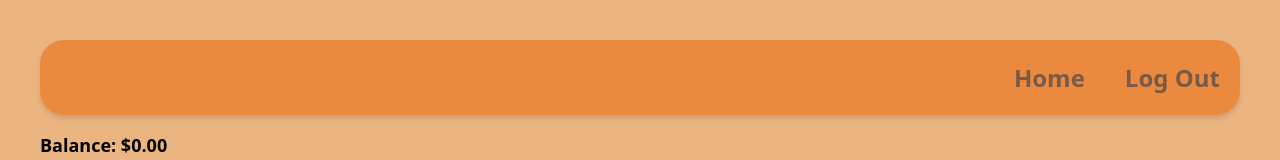
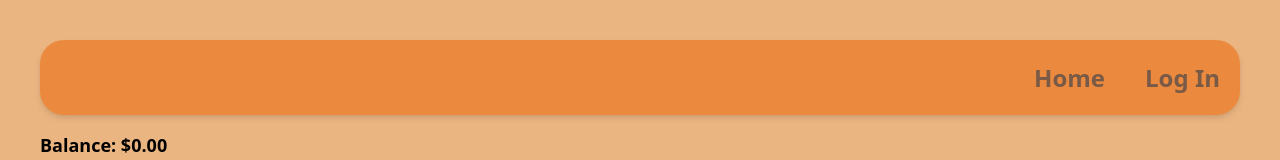
Before and after one commit to AlinaChumachenko/registration_form-frontend, a Next.js app: page /main in a window 1280 px wide. Shown: the top 160 px of the page. Built offline with nearby package versions, Linux system fonts and the light colour scheme.

Commit message:
UserContext client data is not displayed in the header

```diff
--- a/src/components/Header.js
+++ b/src/components/Header.js
@@ -1,5 +1,8 @@
 import Link from "next/link";
+import { useUser } from '../context/UserContext';
 const Header = () => {
+  const { user } = useUser();
+
     return (
     <header className="w-full bg-secondBody drop-shadow-md rounded-3xl">
       <div className="flex h-[75px] rounded-lg items-center justify-end p-5">
@@ -7,7 +10,14 @@ const Header = () => {
 
         <Link className='text-textColor text-2xl font-semibold leading-22'href="/">Home</Link>
 
-        <Link className='text-textColor text-2xl font-semibold leading-22'href="/login">Log Out</Link>
+        {user ? (
+            <>
+              <span className='text-textColor text-xl font-semibold leading-22'>Привет, {user.name}</span>
+              <Link className='text-textColor text-2xl font-semibold leading-22' href="/logout">Log Out</Link>
+            </>
+          ) : (
+            <Link className='text-textColor text-2xl font-semibold leading-22' href="/login">Log In</Link>
+          )}
 
         </ul>
       </div>
--- a/src/components/LoginForm.js
+++ b/src/components/LoginForm.js
@@ -3,29 +3,32 @@ import axios from 'axios';
 import Link from 'next/link';
 import { useRouter } from 'next/router';
 import Image from "next/image";
-
+import { useUser } from '../context/UserContext';
 import IconEye from "../../public/svg/eye.svg";
 import IconEyeOff from "../../public/svg/eye-off.svg";
-import { registerSchema, validateForm } from '@@/utils/validation';
+import { loginSchema, validateForm } from '@@/utils/validation';
 
 const LoginForm = () => {
   const [email, setEmail] = useState('');
   const [password, setPassword] = useState('');
   const [message, setMessage] = useState('');
   const [passwordVisible, setPasswordVisible] = useState(false);
+  const { setUser } = useUser();
   const router = useRouter();
 
 
   const handleSubmit = async (e) => {
     e.preventDefault();
 
-    const validationError = validateForm(registerSchema, { email, password });
+    const validationError = validateForm(loginSchema, { email, password });
     if (validationError) {
       setMessage(`Validation Error: ${validationError}`);
       return;
     }
     try {
       const response = await axios.post(`${process.env.NEXT_PUBLIC_PATH}/api/login`, { email, password });
+      setUser(response.data.user);
+
       setMessage(response.data.message);
       setEmail('');
       setPassword('');
--- a/src/components/RegisterForm.js
+++ b/src/components/RegisterForm.js
@@ -3,6 +3,7 @@ import axios from 'axios';
 import Link from 'next/link';
 import { useRouter } from 'next/router';
 import Image from "next/image";
+import { useUser } from '../context/UserContext';
 import IconEye from "../../public/svg/eye.svg";
 import IconEyeOff from "../../public/svg/eye-off.svg";
 import { registerSchema, validateForm } from '@@/utils/validation';
@@ -14,6 +15,7 @@ const RegisterForm = () => {
   const [password, setPassword] = useState('');
   const [message, setMessage] = useState('');
   const [passwordVisible, setPasswordVisible] = useState(false);
+  const { setUser } = useUser();
   const router = useRouter();
 
    const handleSubmit = async (e) => {
@@ -27,6 +29,8 @@ const RegisterForm = () => {
 
     try {
       const response = await axios.post(`${process.env.NEXT_PUBLIC_PATH}/api/register`, { name, email, password });
+      setUser(response.data.user);
+
       setMessage(response.data.message);
       setName('');
       setEmail('');
--- /dev/null
+++ b/src/context/UserContext.js
@@ -0,0 +1,15 @@
+import React, { createContext, useContext, useState } from 'react';
+
+const UserContext = createContext(null);
+
+export const UserProvider = ({ children }) => {
+  const [user, setUser] = useState(null);
+
+  return (
+    <UserContext.Provider value={{ user, setUser }}>
+      {children}
+    </UserContext.Provider>
+  );
+};
+
+export const useUser = () => useContext(UserContext);
--- a/src/pages/_app.js
+++ b/src/pages/_app.js
@@ -1,5 +1,10 @@
+import { UserProvider } from '../context/UserContext';
 import "@@/styles/globals.css";
 
 export default function App({ Component, pageProps }) {
-  return <Component {...pageProps} />;
+  return (
+    <UserProvider>
+      <Component {...pageProps} />
+    </UserProvider>
+  );
 }
```
